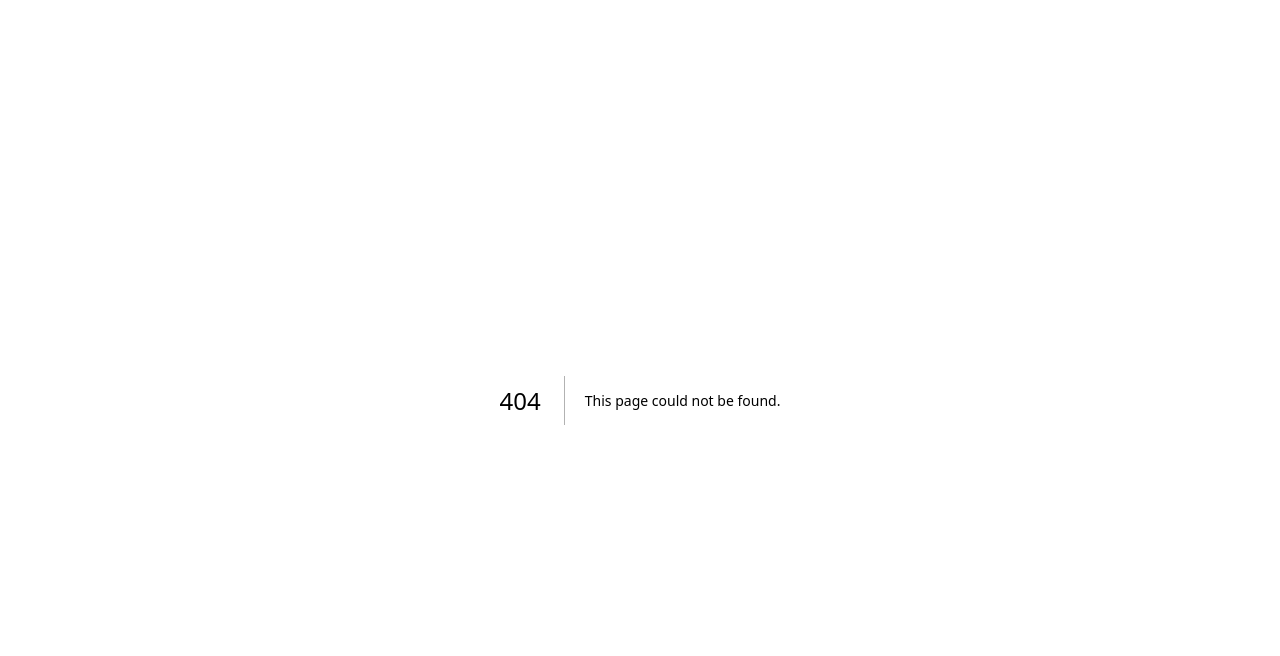
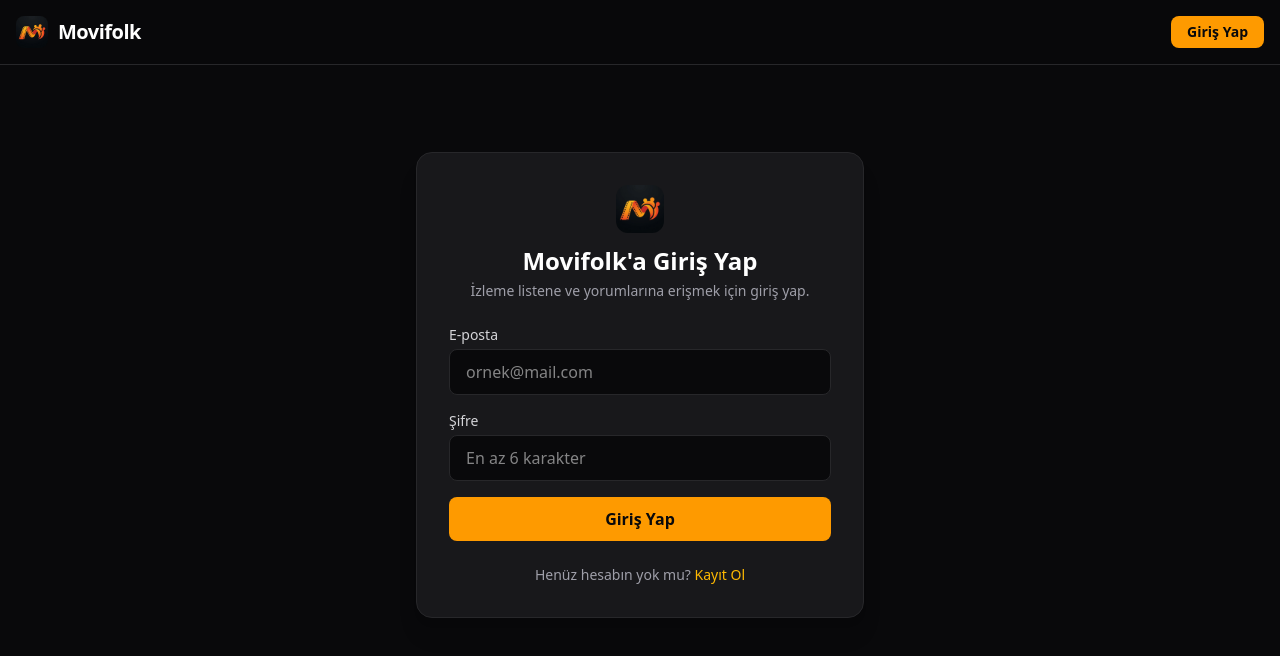
Before and after one commit to khanate61/movifolk, a Next.js app: page /login in a window 1280 px wide. Before the commit this address had no page. Shown: the top 656 px of the page. Built offline with nearby package versions, Linux system fonts and the light colour scheme; no server answers.

Commit message:
Uyelik sistemi ve ust menu eklendi

```diff
--- a/app/layout.tsx
+++ b/app/layout.tsx
@@ -1,6 +1,7 @@
 import type { Metadata } from "next";
 import { Geist, Geist_Mono } from "next/font/google";
 import "./globals.css";
+import Navbar from "../components/Navbar";
 
 const geistSans = Geist({
   variable: "--font-geist-sans",
@@ -26,10 +27,13 @@ export const metadata: Metadata = {
 export default function RootLayout({ children }: LayoutProps<"/">) {
   return (
     <html
-      lang="en"
+      lang="tr"
       className={`${geistSans.variable} ${geistMono.variable} h-full antialiased`}
     >
-      <body className="min-h-full flex flex-col">{children}</body>
+      <body className="min-h-full flex flex-col bg-zinc-950 text-white">
+        <Navbar />
+        <main className="flex-1">{children}</main>
+      </body>
     </html>
   );
 }
--- /dev/null
+++ b/app/login/page.tsx
@@ -0,0 +1,138 @@
+"use client";
+
+import { useState } from "react";
+import { useRouter } from "next/navigation";
+import { createClient } from "../../utils/supabase/client";
+
+export default function LoginPage() {
+  const [isLogin, setIsLogin] = useState(true);
+  const [email, setEmail] = useState("");
+  const [password, setPassword] = useState("");
+  const [loading, setLoading] = useState(false);
+  const [message, setMessage] = useState<{ type: "error" | "success"; text: string } | null>(null);
+
+  const router = useRouter();
+  const supabase = createClient();
+
+  const handleAuth = async (e: React.FormEvent) => {
+    e.preventDefault();
+    setLoading(true);
+    setMessage(null);
+
+    if (isLogin) {
+      const { error } = await supabase.auth.signInWithPassword({
+        email,
+        password,
+      });
+
+      if (error) {
+        setMessage({ type: "error", text: "Giriş başarısız: " + error.message });
+      } else {
+        router.push("/");
+        router.refresh();
+      }
+    } else {
+      const { data, error } = await supabase.auth.signUp({
+        email,
+        password,
+      });
+
+      if (error) {
+        setMessage({ type: "error", text: "Kayıt başarısız: " + error.message });
+      } else if (data.session) {
+        router.push("/");
+        router.refresh();
+      } else {
+        setMessage({
+          type: "success",
+          text: "Kayıt başarılı! E-posta kutuna gelen onay bağlantısına tıkladıktan sonra giriş yapabilirsin.",
+        });
+      }
+    }
+
+    setLoading(false);
+  };
+
+  return (
+    <div className="min-h-[80vh] flex items-center justify-center px-4">
+      <div className="w-full max-w-md bg-zinc-900 border border-zinc-800 rounded-2xl p-8 shadow-xl">
+        <div className="flex flex-col items-center mb-6">
+          <img
+            src="/icon.webp"
+            alt="Movifolk"
+            className="w-12 h-12 rounded-xl object-cover mb-3"
+          />
+          <h1 className="text-2xl font-bold text-white">
+            {isLogin ? "Movifolk'a Giriş Yap" : "Hesap Oluştur"}
+          </h1>
+          <p className="text-sm text-zinc-400 mt-1 text-center">
+            {isLogin
+              ? "İzleme listene ve yorumlarına erişmek için giriş yap."
+              : "Filmleri listelemek ve yorum yapmak için hemen katıl."}
+          </p>
+        </div>
+
+        {message && (
+          <div
+            className={`mb-4 p-3 rounded-lg text-sm ${
+              message.type === "error"
+                ? "bg-red-500/10 border border-red-500/40 text-red-400"
+                : "bg-emerald-500/10 border border-emerald-500/40 text-emerald-400"
+            }`}
+          >
+            {message.text}
+          </div>
+        )}
+
+        <form onSubmit={handleAuth} className="space-y-4">
+          <div>
+            <label className="block text-sm text-zinc-300 mb-1">E-posta</label>
+            <input
+              type="email"
+              required
+              value={email}
+              onChange={(e) => setEmail(e.target.value)}
+              placeholder="ornek@mail.com"
+              className="w-full px-4 py-2.5 rounded-lg bg-zinc-950 border border-zinc-800 text-white focus:outline-none focus:border-amber-500"
+            />
+          </div>
+
+          <div>
+            <label className="block text-sm text-zinc-300 mb-1">Şifre</label>
+            <input
+              type="password"
+              required
+              minLength={6}
+              value={password}
+              onChange={(e) => setPassword(e.target.value)}
+              placeholder="En az 6 karakter"
+              className="w-full px-4 py-2.5 rounded-lg bg-zinc-950 border border-zinc-800 text-white focus:outline-none focus:border-amber-500"
+            />
+          </div>
+
+          <button
+            type="submit"
+            disabled={loading}
+            className="w-full py-2.5 rounded-lg bg-amber-500 hover:bg-amber-400 text-zinc-950 font-semibold transition disabled:opacity-50 cursor-pointer"
+          >
+            {loading ? "İşleniyor..." : isLogin ? "Giriş Yap" : "Kayıt Ol"}
+          </button>
+        </form>
+
+        <div className="mt-6 text-center text-sm text-zinc-400">
+          {isLogin ? "Henüz hesabın yok mu?" : "Zaten hesabın var mı?"}{" "}
+          <button
+            type="button"
+            onClick={() => {
+              setIsLogin(!isLogin);
+              setMessage(null);
+            }}
+            className="text-amber-400 hover:underline font-medium cursor-pointer"
+          >
+            {isLogin ? "Kayıt Ol" : "Giriş Yap"}
+          </button>
+        </div>
+      </div>
+    </div>
+  );
+}
--- /dev/null
+++ b/components/Navbar.tsx
@@ -0,0 +1,72 @@
+"use client";
+
+import { useEffect, useState } from "react";
+import Link from "next/link";
+import { useRouter } from "next/navigation";
+import { createClient } from "../utils/supabase/client";
+import type { User } from "@supabase/supabase-js";
+
+export default function Navbar() {
+  const [user, setUser] = useState<User | null>(null);
+  const router = useRouter();
+  const supabase = createClient();
+
+  useEffect(() => {
+    supabase.auth.getUser().then(({ data }) => {
+      setUser(data.user);
+    });
+
+    const {
+      data: { subscription },
+    } = supabase.auth.onAuthStateChange((_event, session) => {
+      setUser(session?.user ?? null);
+    });
+
+    return () => subscription.unsubscribe();
+  }, []);
+
+  const handleLogout = async () => {
+    await supabase.auth.signOut();
+    router.refresh();
+  };
+
+  return (
+    <header className="sticky top-0 z-50 bg-zinc-950/90 backdrop-blur border-b border-zinc-800">
+      <div className="max-w-7xl mx-auto px-4 h-16 flex items-center justify-between">
+        <Link href="/" className="flex items-center gap-2.5">
+          <img
+            src="/icon.webp"
+            alt="Movifolk"
+            className="w-8 h-8 rounded-lg object-cover"
+          />
+          <span className="text-xl font-bold tracking-tight text-white">
+            Movifolk
+          </span>
+        </Link>
+
+        <div className="flex items-center gap-4">
+          {user ? (
+            <>
+              <span className="text-sm text-zinc-300 hidden sm:inline">
+                @{user.email?.split("@")[0]}
+              </span>
+              <button
+                onClick={handleLogout}
+                className="px-4 py-1.5 rounded-lg text-sm font-medium bg-zinc-800 hover:bg-zinc-700 text-zinc-200 transition cursor-pointer"
+              >
+                Çıkış Yap
+              </button>
+            </>
+          ) : (
+            <Link
+              href="/login"
+              className="px-4 py-1.5 rounded-lg text-sm font-semibold bg-amber-500 hover:bg-amber-400 text-zinc-950 transition"
+            >
+              Giriş Yap
+            </Link>
+          )}
+        </div>
+      </div>
+    </header>
+  );
+}
--- a/package.json
+++ b/package.json
@@ -9,6 +9,8 @@
     "lint": "eslint"
   },
   "dependencies": {
+    "@supabase/ssr": "^0.12.7",
+    "@supabase/supabase-js": "^2.119.2",
     "@tailwindcss/postcss": "^4.3.3",
     "next": "16.4.2",
     "postcss": "^8.5.31",
--- /dev/null
+++ b/utils/supabase/client.ts
@@ -0,0 +1,8 @@
+import { createBrowserClient } from "@supabase/ssr";
+
+export function createClient() {
+  return createBrowserClient(
+    process.env.NEXT_PUBLIC_SUPABASE_URL!,
+    process.env.NEXT_PUBLIC_SUPABASE_ANON_KEY!
+  );
+}
--- /dev/null
+++ b/utils/supabase/server.ts
@@ -0,0 +1,27 @@
+import { createServerClient } from "@supabase/ssr";
+import { cookies } from "next/headers";
+
+export async function createClient() {
+  const cookieStore = await cookies();
+
+  return createServerClient(
+    process.env.NEXT_PUBLIC_SUPABASE_URL!,
+    process.env.NEXT_PUBLIC_SUPABASE_ANON_KEY!,
+    {
+      cookies: {
+        getAll() {
+          return cookieStore.getAll();
+        },
+        setAll(cookiesToSet) {
+          try {
+            cookiesToSet.forEach(({ name, value, options }) =>
+              cookieStore.set(name, value, options)
+            );
+          } catch {
+            // Server Component içinden çağrıldığında yoksayılır
+          }
+        },
+      },
+    }
+  );
+}
```
Also changed, not shown: 1 other file (tests, documents, lock files or other folders).
